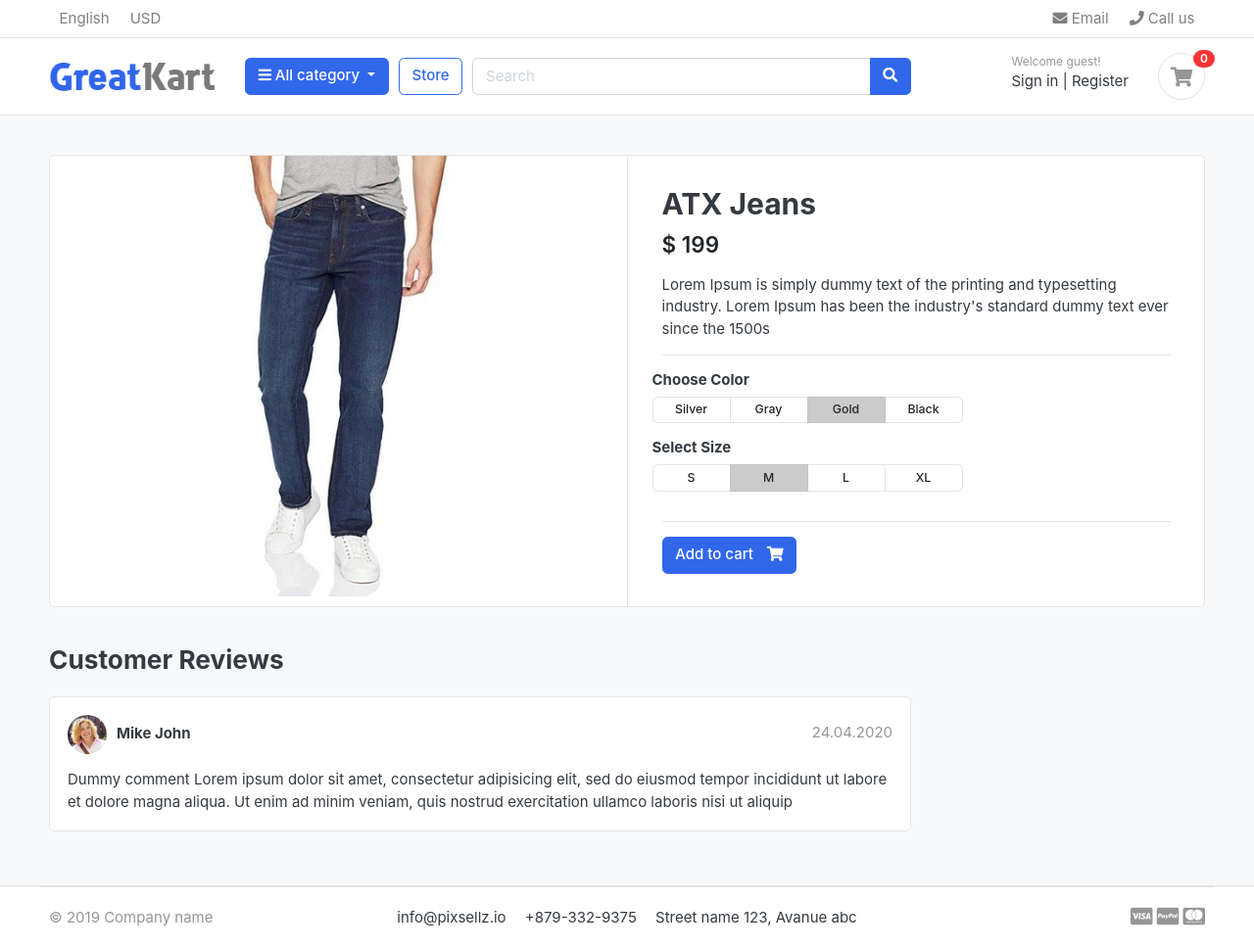
After one commit to Mirav21/Ecommerce-GreatKart, a Django app: page /store/jeans/atx-jeans/ in a window 1280 px wide. The commit adds this page. Shown: the whole page at 98% size. Run offline with Django 5.2, Linux system fonts and the light colour scheme; data comes from the database, SQL or seed files in the repository; some libraries are stand-ins or nearby versions; some web fonts are replaced.

Commit message:
Store Product

```diff
--- a/category/models.py
+++ b/category/models.py
@@ -1,5 +1,4 @@
 from django.db import models
-from django.http import HttpResponseRedirect
 from django.urls import reverse
 
 # Create your models here.
--- a/greatkart/urls.py
+++ b/greatkart/urls.py
@@ -24,5 +24,5 @@ from django.conf import settings
 urlpatterns = [
     path('admin/', admin.site.urls),
     path('', views.home,name="home"),
-    path('store/', include('store.urls'))
+    path('store/', include('store.urls', namespace='store')),
 ] + static(settings.MEDIA_URL, document_root=settings.MEDIA_ROOT)
--- a/store/models.py
+++ b/store/models.py
@@ -1,4 +1,5 @@
 from django.db import models
+from django.urls import reverse
 from category.models import Category
 
 # Create your models here.
@@ -19,5 +20,8 @@ class Product(models.Model):
         verbose_name = 'product'
         verbose_name_plural = 'products'
 
+    def get_url(self):
+        return reverse('store:product_detail', args=[self.category.slug , self.slug])
+
     def __str__(self):
         return self.product_name
--- a/store/urls.py
+++ b/store/urls.py
@@ -23,4 +23,5 @@ app_name = 'store'
 urlpatterns = [
     path('', views.store, name='store'),
     path('<slug:category_slug>/', views.store, name='product_by_category'),
+    path('<slug:category_slug>/<slug:product_slug>/', views.product_detail, name='product_detail'),
 ]
--- a/store/views.py
+++ b/store/views.py
@@ -1,4 +1,4 @@
-from django.shortcuts import get_object_or_404, render
+from django.shortcuts import get_object_or_404, redirect, render
 from .models import Product, Category
 
 # Create your views here.
@@ -20,4 +20,18 @@ def store(request, category_slug=None):
         'products' : products,
         'product_count' : product_count,
     }
+
     return render(request, 'store/store.html', context)
+
+def product_detail(request, category_slug, product_slug):
+    try:
+        single_product = Product.objects.get(category__slug=category_slug, slug=product_slug)
+
+    except Exception as e:
+        raise e
+
+    context = {
+        'single_product' : single_product
+    }
+
+    return render(request, 'store/product_detail.html', context)
--- a/templates/includes/navbar.html
+++ b/templates/includes/navbar.html
@@ -28,7 +28,7 @@
         <div class="container">
     <div class="row align-items-center">
         <div class="col-lg-2 col-md-3 col-6">
-            <a href="./" class="brand-wrap">
+            <a href="{% url 'home' %}" class="brand-wrap">
                 <img class="logo" src="{% static './images/logo.png' %}">
             </a> <!-- brand-wrap.// -->
         </div>
@@ -38,13 +38,14 @@
                     <i class="fa fa-bars"></i> All category
                 </button>
                 <div class="dropdown-menu">
-                    {% for catagory in links %}
-                        <a class="dropdown-item" href="{{ category.get_url }}">{{ catagory.category_name }}</a>
+                    <a class="dropdown-item" href="{% url 'store:store' %}">All Products</a>
+                    {% for category in links %}
+                    <a class="dropdown-item" href="{{ category.get_url }}">{{ category.category_name }}</a>
                     {% endfor %}
                 </div>
             </div>  <!-- category-wrap.// -->
         </div> <!-- col.// -->
-        <a href="store" class="btn btn-outline-primary">Store</a>
+        <a href="{% url 'store:store' %}" class="btn btn-outline-primary">Store</a>
         <div class="col-lg  col-md-6 col-sm-12 col">
             <form action="#" class="search">
                 <div class="input-group w-100">
--- /dev/null
+++ b/templates/store/product_detail.html
@@ -0,0 +1,117 @@
+{% extends 'base.html' %}
+{% load static %}
+
+{% block content %}
+
+<section class="section-content padding-y bg">
+    <div class="container">
+
+    <!-- ============================ COMPONENT 1 ================================= -->
+    <div class="card">
+        <div class="row no-gutters">
+            <aside class="col-md-6">
+    <article class="gallery-wrap">
+        <div class="img-big-wrap">
+           <a href="#"><img src="{{ single_product.images.url }}"></a>
+        </div> <!-- img-big-wrap.// -->
+
+    </article> <!-- gallery-wrap .end// -->
+            </aside>
+            <main class="col-md-6 border-left">
+    <article class="content-body">
+
+    <h2 class="title">{{ single_product.product_name }}</h2>
+
+    <div class="mb-3">
+        <var class="price h4">$ {{ single_product.price }}</var>
+    </div>
+
+    <p> {{ single_product.description }}</p>
+
+
+    <hr>
+        <div class="row">
+            <div class="item-option-select">
+                <h6>Choose Color</h6>
+                <div class="btn-group btn-group-sm btn-group-toggle" data-toggle="buttons">
+                  <label class="btn btn-light">
+                    <input type="radio" name="radio_color"> Silver
+                  </label>
+                  <label class="btn btn-light">
+                    <input type="radio" name="radio_color" > Gray
+                  </label>
+                  <label class="btn btn-light active">
+                    <input type="radio" name="radio_color checked"> Gold
+                  </label>
+                  <label class="btn btn-light">
+                    <input type="radio" name="radio_color"> Black
+                  </label>
+                </div>
+            </div>
+        </div> <!-- row.// -->
+        <div class="row">
+            <div class="item-option-select">
+                <h6>Select Size</h6>
+                <div class="btn-group btn-group-sm btn-group-toggle" data-toggle="buttons">
+                  <label class="btn btn-light">
+                    <input type="radio" name="radio_color"> S
+                  </label>
+                  <label class="btn btn-light active">
+                    <input type="radio" name="radio_color" checked> M
+                  </label>
+                  <label class="btn btn-light">
+                    <input type="radio" name="radio_color"> L
+                  </label>
+                  <label class="btn btn-light">
+                    <input type="radio" name="radio_color"> XL
+                  </label>
+                </div>
+            </div>
+        </div> <!-- row.// -->
+        <hr>
+        <a href="./product-detail.html" class="btn  btn-primary"> <span class="text">Add to cart</span> <i class="fas fa-shopping-cart"></i>  </a>
+    </article> <!-- product-info-aside .// -->
+            </main> <!-- col.// -->
+        </div> <!-- row.// -->
+    </div> <!-- card.// -->
+    <!-- ============================ COMPONENT 1 END .// ================================= -->
+
+    <br>
+
+    <div class="row">
+                <div class="col-md-9">
+
+        <header class="section-heading">
+            <h3>Customer Reviews </h3>
+
+        </header>
+
+        <article class="box mb-3">
+            <div class="icontext w-100">
+                <img src="{% static './images/avatars/avatar1.jpg' %}" class="img-xs icon rounded-circle">
+                <div class="text">
+                    <span class="date text-muted float-md-right">24.04.2020 </span>
+                    <h6 class="mb-1">Mike John </h6>
+
+                </div>
+            </div> <!-- icontext.// -->
+            <div class="mt-3">
+                <p>
+                    Dummy comment Lorem ipsum dolor sit amet, consectetur adipisicing elit, sed do eiusmod
+                    tempor incididunt ut labore et dolore magna aliqua. Ut enim ad minim veniam,
+                    quis nostrud exercitation ullamco laboris nisi ut aliquip
+                </p>
+            </div>
+        </article>
+
+
+
+        </div> <!-- col.// -->
+    </div> <!-- row.// -->
+
+
+    </div> <!-- container .//  -->
+    </section>
+    <!-- ========================= SECTION CONTENT END// ========================= -->
+
+{% endblock %}
```
Also changed, not shown: templates/home.html (+4 -4 lines), templates/store/store.html (+9 -12 lines), static/images/banners/2.jpg (added), 3 other files.
